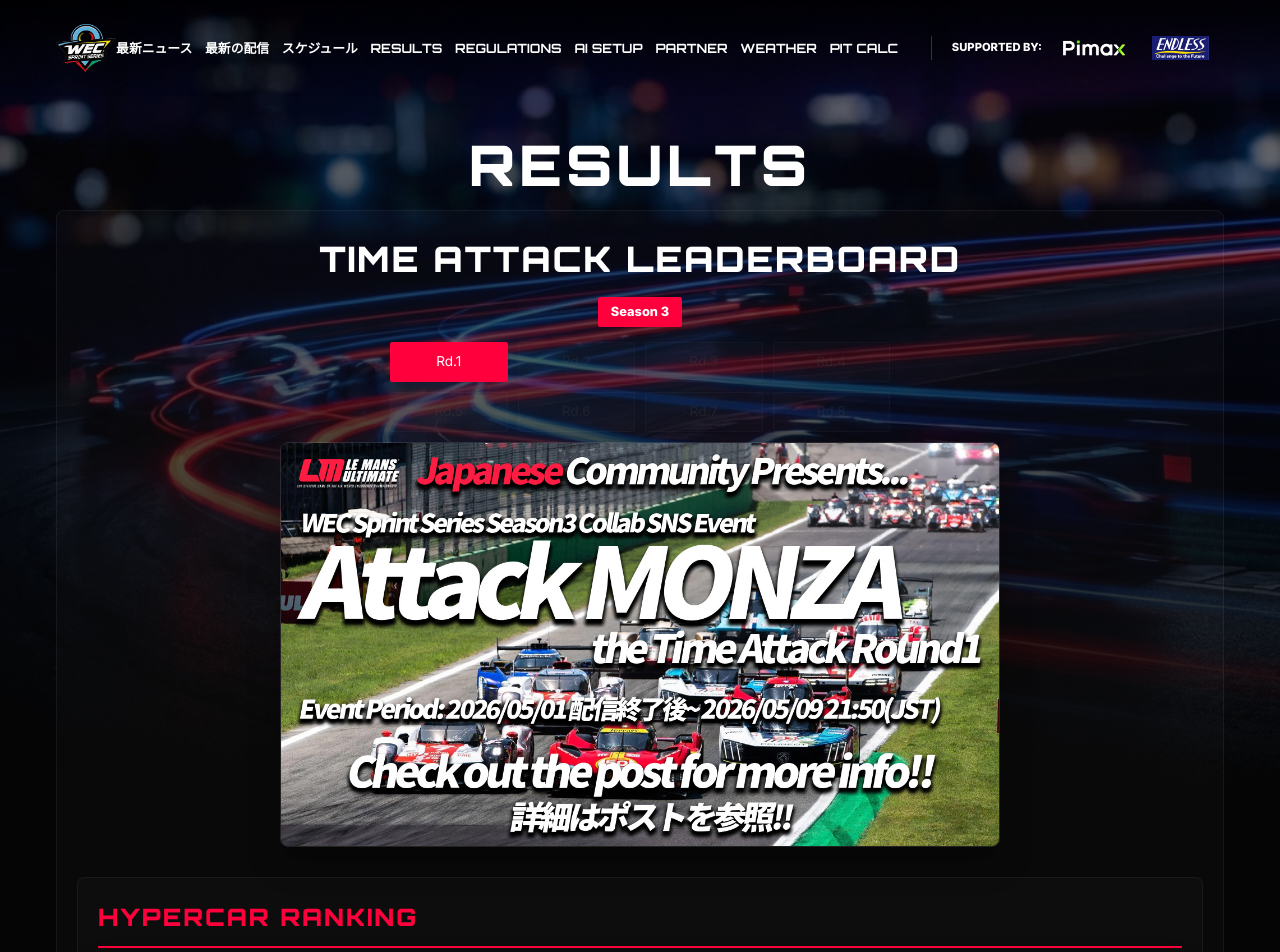
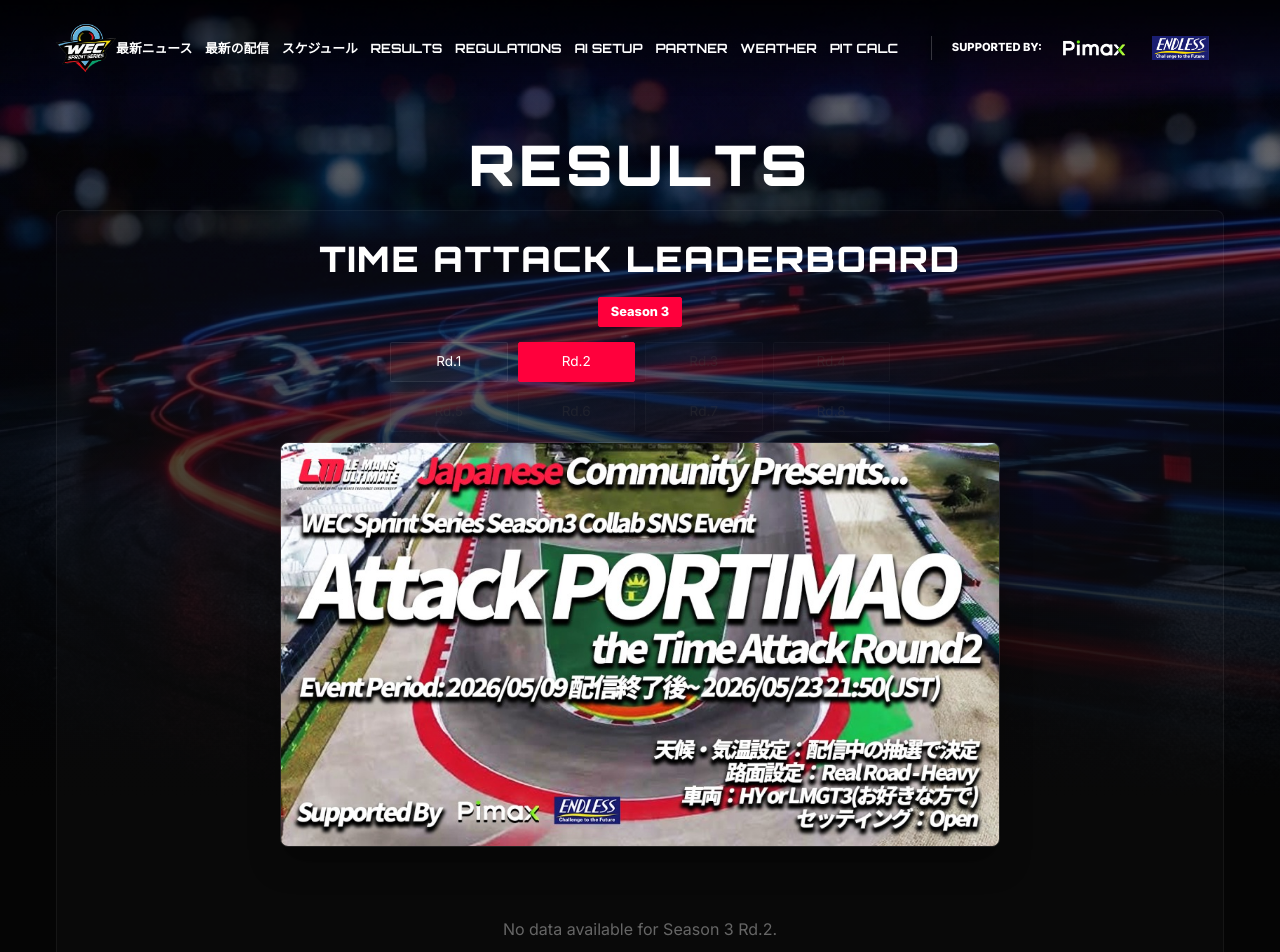
Before and after one commit to ciccida/wec-sprint-series, a React (Vite) app: page /results in a window 1280 px wide. Shown: the top 952 px of the page. Built offline with nearby package versions, Linux system fonts and the light colour scheme.

Commit message:
Official Rd.1 results and add Rd.2 Portimao teaser image

```diff
--- a/src/data/timeAttackData.js
+++ b/src/data/timeAttackData.js
@@ -23,7 +23,7 @@ export const timeAttackData = {
         { name: "チダ(ciccida)", class: "LMGT3", car: "Lexus RC F LMGT3", time: "1:51.387", attempt: 2 }
       ]
     },
-    "2": { image: "", results: [] },
+    "2": { image: "/images/ta/vol3_rd2_cover.jpg", results: [] },
     "3": { image: "", results: [] },
     "4": { image: "", results: [] },
     "5": { image: "", results: [] },
--- a/src/pages/Home.jsx
+++ b/src/pages/Home.jsx
@@ -86,7 +86,7 @@ const Home = () => {
                 <div className="container">
                     <div className="section-header" style={{ textAlign: 'center', marginBottom: '40px' }}>
                         <h2 style={{ fontSize: '3rem', fontWeight: '900', color: '#ff003c', textTransform: 'uppercase' }}>Season 3 Time Attack</h2>
-                        <p style={{ color: 'rgba(255,255,255,0.6)', letterSpacing: '2px' }}>RD.1 MONZA</p>
+                        <p style={{ color: 'rgba(255,255,255,0.6)', letterSpacing: '2px' }}>RD.1 MONZA - OFFICIAL RESULTS</p>
                     </div>
 
                     {timeAttackData["Vol3"] && timeAttackData["Vol3"][1] && (
--- a/src/pages/Results.jsx
+++ b/src/pages/Results.jsx
@@ -22,9 +22,9 @@ const Results = () => {
         const roundsWithData = rounds.filter(r => {
             const content = dataObj[r];
             if (!content) return false;
-            // タイムアタックの場合は .results 配列の中身をチェック
+            // タイムアタックの場合は .results 配列の中身 または image をチェック
             if (isTimeAttack) {
-                return Array.isArray(content.results) && content.results.length > 0;
+                return (Array.isArray(content.results) && content.results.length > 0) || !!content.image;
             }
             return Array.isArray(content) ? content.length > 0 : !!content;
         });
```
Also changed, not shown: public/images/ta/vol3_rd2_cover.jpg (added).
